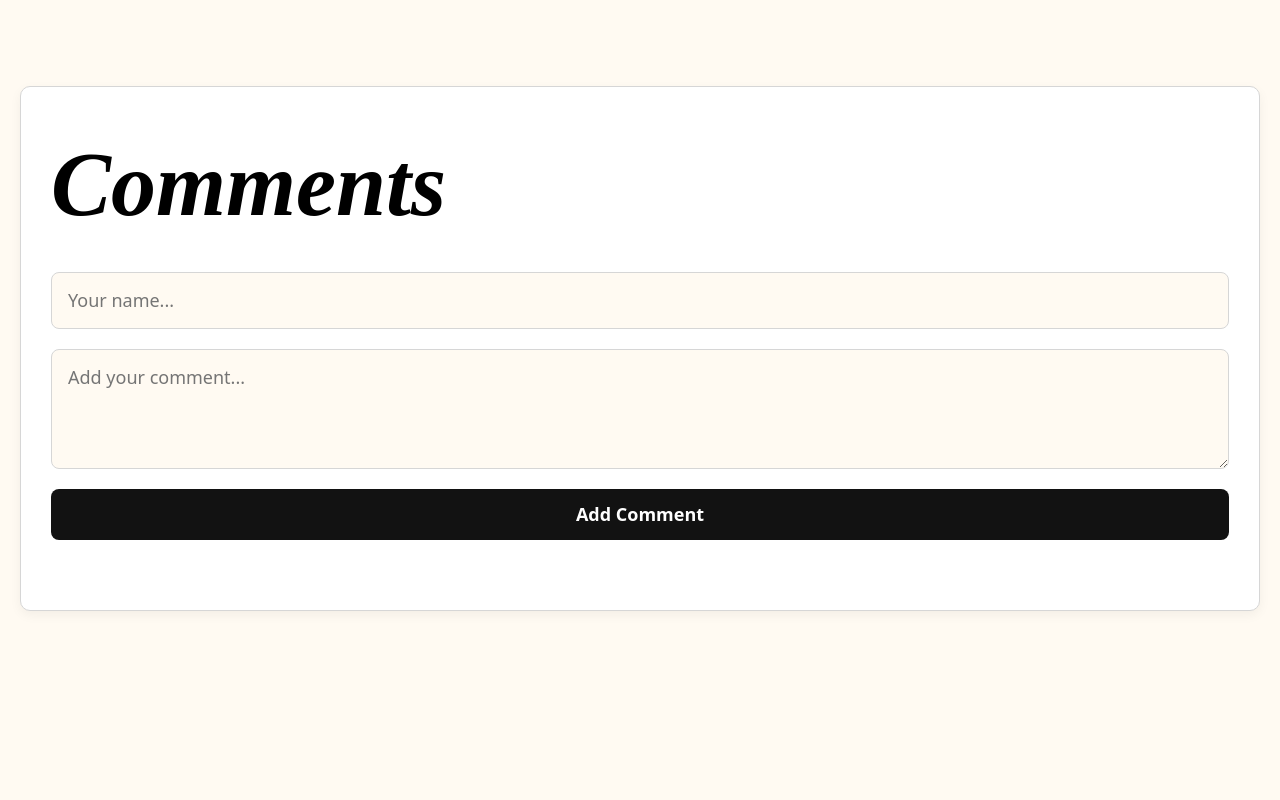
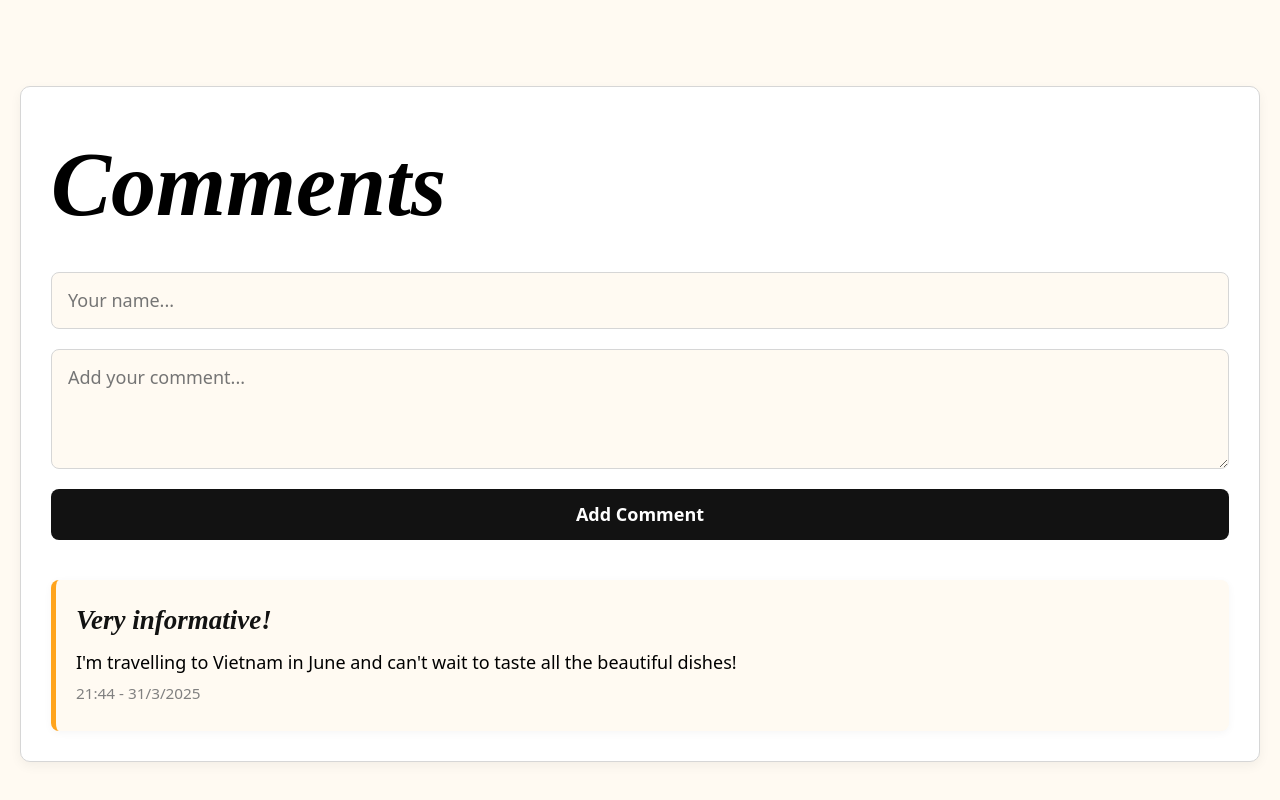
Before and after one commit to akhoinguyen/IMD1005B-VIM, a plain HTML site: page articles/vietnam.html in a window 1280 px wide. Shown: the part 5801-6601 px from the top of the page. Drawn offline with Linux system fonts and the light colour scheme; a web font is replaced by a local one.

Commit message:
Add example comment to vn.html

```diff
--- a/articles/vietnam.html
+++ b/articles/vietnam.html
@@ -12,7 +12,8 @@
 
     <link rel="preconnect" href="https://fonts.googleapis.com">
     <link rel="preconnect" href="https://fonts.gstatic.com" crossorigin>
-    <link href="https://fonts.googleapis.com/css2?family=Poltawski+Nowy:ital,wght@0,400..700;1,400..700&display=swap" rel="stylesheet">
+    <link href="https://fonts.googleapis.com/css2?family=Poltawski+Nowy:ital,wght@0,400..700;1,400..700&display=swap"
+        rel="stylesheet">
 
     <link rel="icon" href="../images/favicon.png">
     <title>VIM</title>
@@ -160,9 +161,8 @@
                         <div class="pad-20">
                             <h3>Square Cake?</h3>
                             <p>Vietnamese Savory Square Cake for Lunar New Year (Bánh Chưng)</p>
-                            <button><a
-                                    href="https://vickypham.com/blog/banh-chung/"
-                                    target="_blank">Learn more</a></button>
+                            <button><a href="https://vickypham.com/blog/banh-chung/" target="_blank">Learn
+                                    more</a></button>
                         </div>
                     </div>
 
@@ -171,8 +171,7 @@
                         <div class="pad-20">
                             <h3>Evolution of the Vietnamese Taste</h3>
                             <p>The Evolution and Journey of the Vietnamese Cuisine</p>
-                            <button><a
-                                    href="https://www.iias.asia/the-review/evolution-and-journey-vietnamese-cuisine"
+                            <button><a href="https://www.iias.asia/the-review/evolution-and-journey-vietnamese-cuisine"
                                     target="_blank">Learn more</a></button>
                         </div>
                     </div>
@@ -182,8 +181,7 @@
                         <div class="pad-20">
                             <h3>Fun facts</h3>
                             <p>10 Fun Facts about Vietnamese Cuisine</p>
-                            <button><a
-                                    href="https://vietnamvisavoa.com/10-fun-facts-about-vietnamese-cuisine-a18"
+                            <button><a href="https://vietnamvisavoa.com/10-fun-facts-about-vietnamese-cuisine-a18"
                                     target="_blank">Learn more</a></button>
                         </div>
                     </div>
@@ -222,6 +220,14 @@
                 <div>
                     <div id="notes"></div>
                 </div>
+
+                <div id="notes">
+                    <div class="note">
+                        <h2>Very informative!</h2>
+                        <p>I'm travelling to Vietnam in June and can't wait to taste all the beautiful dishes!</p>
+                        <p class="time">21:44 - 31/3/2025</p>
+                    </div>
+                </div>
             </div>
         </section>
     </main>
```
Lines whose indentation alone changed are shown as unchanged.
